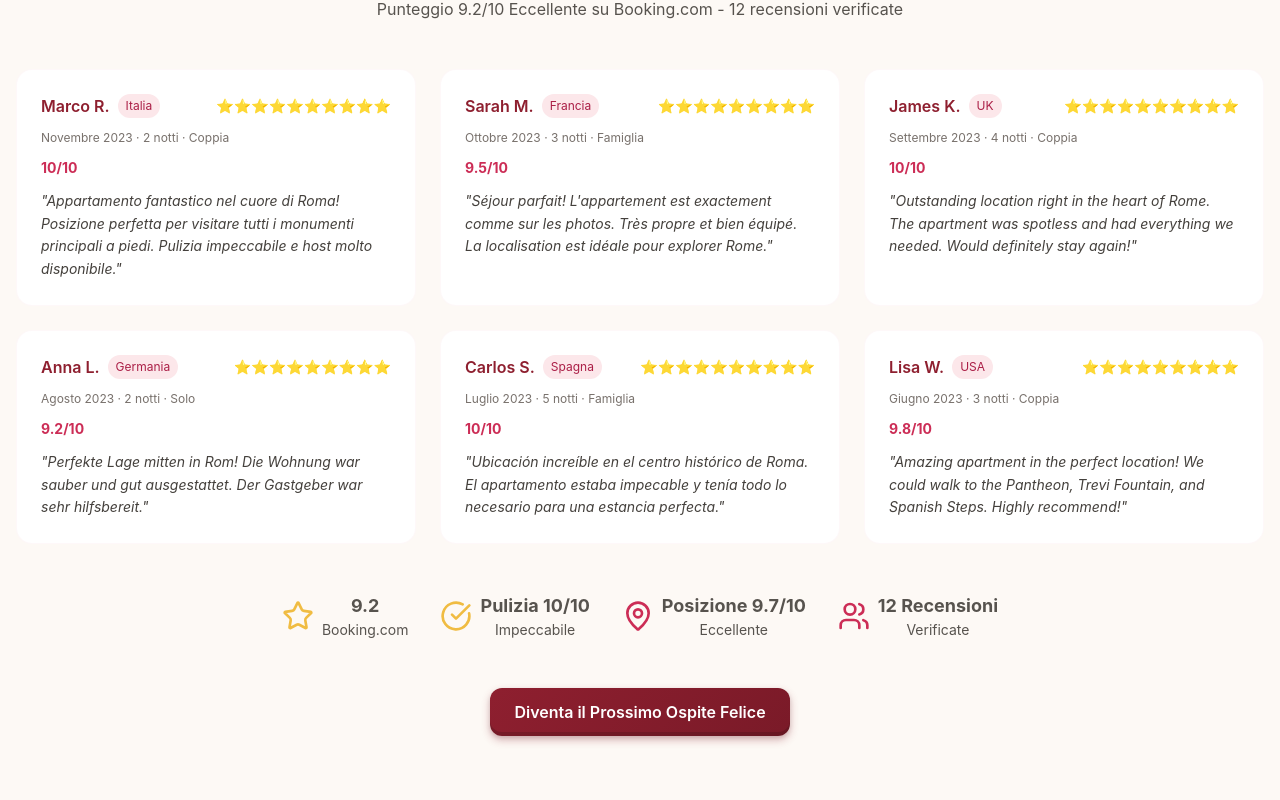
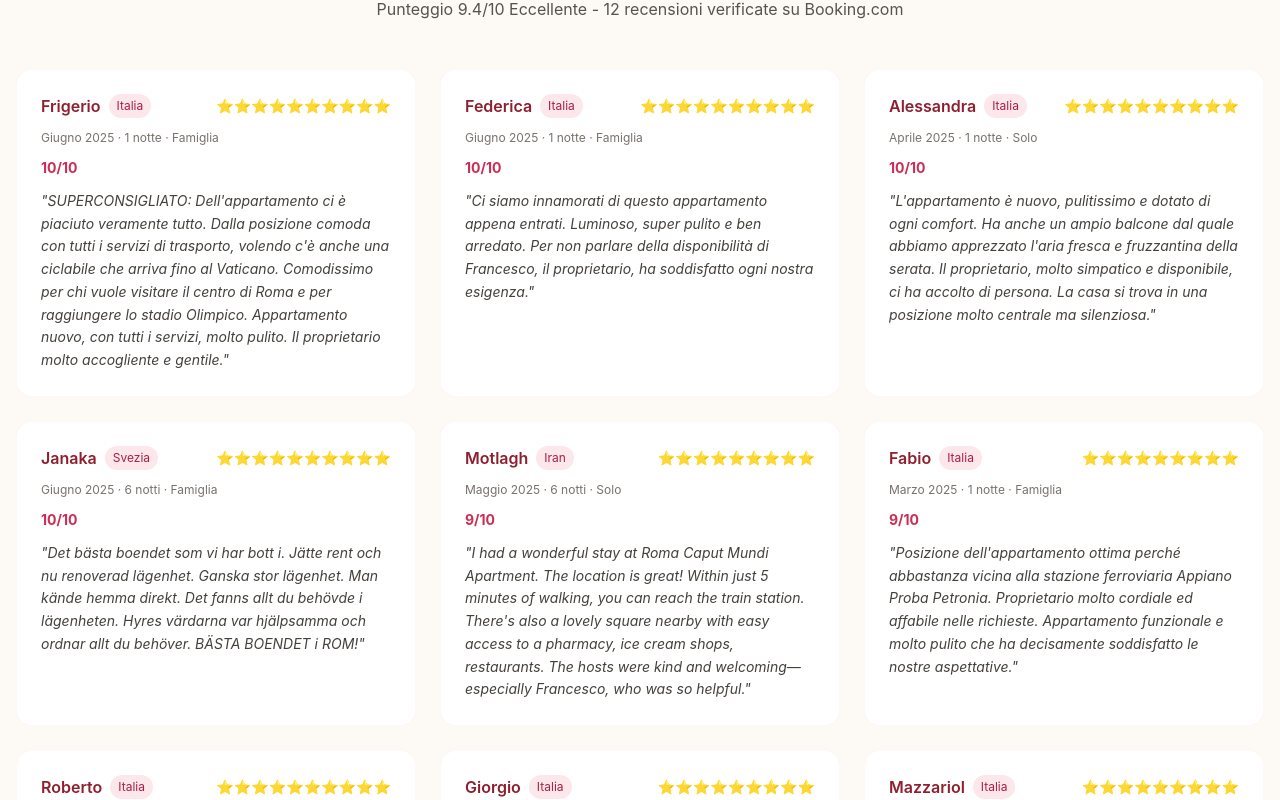
Before and after one commit to fracabu/rcm-apt-landing, a Vue app: page / in a window 1280 px wide. Shown: the part 3260-4060 px from the top of the page. Built offline with nearby package versions, Linux system fonts and the light colour scheme; no server answers.

Commit message:
review mod

```diff
--- a/src/components/ReviewsSection.vue
+++ b/src/components/ReviewsSection.vue
@@ -7,7 +7,7 @@
           Recensioni Reali dei Nostri Ospiti
         </h2>
         <p class="text-neutral-600 max-w-2xl mx-auto">
-          Punteggio 9.2/10 Eccellente su Booking.com - 12 recensioni verificate
+          Punteggio 9.4/10 Eccellente - 12 recensioni verificate su Booking.com
         </p>
       </div>
 
@@ -56,8 +56,15 @@
           <div class="flex items-center space-x-2">
             <StarIcon class="text-roma-gold-400 h-8 w-8" />
             <div>
-              <div class="font-bold text-lg">9.2</div>
+              <div class="font-bold text-lg">9.4</div>
               <div class="text-sm">Booking.com</div>
+            </div>
+          </div>
+          <div class="flex items-center space-x-2">
+            <CheckCircleIcon class="text-roma-gold-400 h-8 w-8" />
+            <div>
+              <div class="font-bold text-lg">Staff 10/10</div>
+              <div class="text-sm">Eccellente</div>
             </div>
           </div>
           <div class="flex items-center space-x-2">
@@ -70,7 +77,7 @@
           <div class="flex items-center space-x-2">
             <MapPinIcon class="text-roma-red-600 h-8 w-8" />
             <div>
-              <div class="font-bold text-lg">Posizione 9.7/10</div>
+              <div class="font-bold text-lg">Posizione 9.6/10</div>
               <div class="text-sm">Eccellente</div>
             </div>
           </div>
@@ -100,70 +107,136 @@ import { StarIcon, CheckCircleIcon, MapPinIcon, UsersIcon } from 'lucide-vue-nex
 const reviews = [
   {
     id: 1,
-    name: "Marco R.",
+    name: "Frigerio",
     country: "Italia",
     rating: 10,
     score: 10,
-    date: "Novembre 2023",
-    nights: "2 notti",
-    type: "Coppia",
-    comment: "Appartamento fantastico nel cuore di Roma! Posizione perfetta per visitare tutti i monumenti principali a piedi. Pulizia impeccabile e host molto disponibile.",
+    date: "Giugno 2025",
+    nights: "1 notte",
+    type: "Famiglia",
+    comment: "SUPERCONSIGLIATO: Dell'appartamento ci è piaciuto veramente tutto. Dalla posizione comoda con tutti i servizi di trasporto, volendo c'è anche una ciclabile che arriva fino al Vaticano. Comodissimo per chi vuole visitare il centro di Roma e per raggiungere lo stadio Olimpico. Appartamento nuovo, con tutti i servizi, molto pulito. Il proprietario molto accogliente e gentile.",
     featured: true
   },
   {
     id: 2,
-    name: "Sarah M.",
-    country: "Francia",
-    rating: 9,
-    score: 9.5,
-    date: "Ottobre 2023",
-    nights: "3 notti",
+    name: "Federica",
+    country: "Italia",
+    rating: 10,
+    score: 10,
+    date: "Giugno 2025",
+    nights: "1 notte",
     type: "Famiglia",
-    comment: "Séjour parfait! L'appartement est exactement comme sur les photos. Très propre et bien équipé. La localisation est idéale pour explorer Rome."
+    comment: "Ci siamo innamorati di questo appartamento appena entrati. Luminoso, super pulito e ben arredato. Per non parlare della disponibilità di Francesco, il proprietario, ha soddisfatto ogni nostra esigenza."
   },
   {
     id: 3,
-    name: "James K.",
-    country: "UK",
+    name: "Alessandra",
+    country: "Italia",
     rating: 10,
     score: 10,
-    date: "Settembre 2023",
-    nights: "4 notti",
-    type: "Coppia",
-    comment: "Outstanding location right in the heart of Rome. The apartment was spotless and had everything we needed. Would definitely stay again!"
+    date: "Aprile 2025",
+    nights: "1 notte",
+    type: "Solo",
+    comment: "L'appartamento è nuovo, pulitissimo e dotato di ogni comfort. Ha anche un ampio balcone dal quale abbiamo apprezzato l'aria fresca e fruzzantina della serata. Il proprietario, molto simpatico e disponibile, ci ha accolto di persona. La casa si trova in una posizione molto centrale ma silenziosa."
   },
   {
     id: 4,
-    name: "Anna L.",
-    country: "Germania",
-    rating: 9,
-    score: 9.2,
-    date: "Agosto 2023",
-    nights: "2 notti",
-    type: "Solo",
-    comment: "Perfekte Lage mitten in Rom! Die Wohnung war sauber und gut ausgestattet. Der Gastgeber war sehr hilfsbereit."
+    name: "Janaka",
+    country: "Svezia",
+    rating: 10,
+    score: 10,
+    date: "Giugno 2025",
+    nights: "6 notti",
+    type: "Famiglia",
+    comment: "Det bästa boendet som vi har bott i. Jätte rent och nu renoverad lägenhet. Ganska stor lägenhet. Man kände hemma direkt. Det fanns allt du behövde i lägenheten. Hyres värdarna var hjälpsamma och ordnar allt du behöver. BÄSTA BOENDET i ROM!"
   },
   {
     id: 5,
-    name: "Carlos S.",
-    country: "Spagna",
-    rating: 10,
-    score: 10,
-    date: "Luglio 2023",
-    nights: "5 notti",
-    type: "Famiglia",
-    comment: "Ubicación increíble en el centro histórico de Roma. El apartamento estaba impecable y tenía todo lo necesario para una estancia perfecta."
+    name: "Motlagh",
+    country: "Iran",
+    rating: 9,
+    score: 9.0,
+    date: "Maggio 2025",
+    nights: "6 notti",
+    type: "Solo",
+    comment: "I had a wonderful stay at Roma Caput Mundi Apartment. The location is great! Within just 5 minutes of walking, you can reach the train station. There's also a lovely square nearby with easy access to a pharmacy, ice cream shops, restaurants. The hosts were kind and welcoming—especially Francesco, who was so helpful."
   },
   {
     id: 6,
-    name: "Lisa W.",
-    country: "USA",
+    name: "Fabio",
+    country: "Italia",
     rating: 9,
-    score: 9.8,
-    date: "Giugno 2023",
+    score: 9.0,
+    date: "Marzo 2025",
+    nights: "1 notte",
+    type: "Famiglia",
+    comment: "Posizione dell'appartamento ottima perché abbastanza vicina alla stazione ferroviaria Appiano Proba Petronia. Proprietario molto cordiale ed affabile nelle richieste. Appartamento funzionale e molto pulito che ha decisamente soddisfatto le nostre aspettative."
+  },
+  {
+    id: 7,
+    name: "Roberto",
+    country: "Italia",
+    rating: 10,
+    score: 10,
+    date: "Maggio 2025",
+    nights: "1 notte",
+    type: "Solo",
+    comment: "Appartamento accogliente, pulito, silenzioso, curato e con tutti i comfort necessari per un soggiorno perfetto a Roma."
+  },
+  {
+    id: 8,
+    name: "Giorgio",
+    country: "Italia",
+    rating: 9,
+    score: 9.0,
+    date: "Maggio 2025",
     nights: "3 notti",
+    type: "Famiglia",
+    comment: "Pulizia, spazi e cortesia del proprietario. Casa accessoriata con tutto quello che serve per un soggiorno confortevole."
+  },
+  {
+    id: 9,
+    name: "Mazzariol",
+    country: "Italia",
+    rating: 9,
+    score: 9.0,
+    date: "Maggio 2025",
+    nights: "1 notte",
+    type: "Famiglia",
+    comment: "Arredato con cura, pulizia approfondita, personale gentilissimo e puntuale. Esperienza davvero positiva, lo consigliamo vivamente."
+  },
+  {
+    id: 10,
+    name: "Mirko",
+    country: "Italia",
+    rating: 10,
+    score: 10,
+    date: "Maggio 2025",
+    nights: "2 notti",
+    type: "Famiglia",
+    comment: null
+  },
+  {
+    id: 11,
+    name: "Ciari",
+    country: "Italia",
+    rating: 7,
+    score: 7.0,
+    date: "Giugno 2025",
+    nights: "1 notte",
     type: "Coppia",
-    comment: "Amazing apartment in the perfect location! We could walk to the Pantheon, Trevi Fountain, and Spanish Steps. Highly recommend!"
+    comment: null
+  },
+  {
+    id: 12,
+    name: "Victoriia",
+    country: "Ucraina",
+    rating: 10,
+    score: 10,
+    date: "Aprile 2025",
+    nights: "2 notti",
+    type: "Famiglia",
+    comment: "Все було дуже добре, дуже милий господар (Tutto è stato molto buono, proprietario molto gentile)"
   }
 ];
 </script>
```
